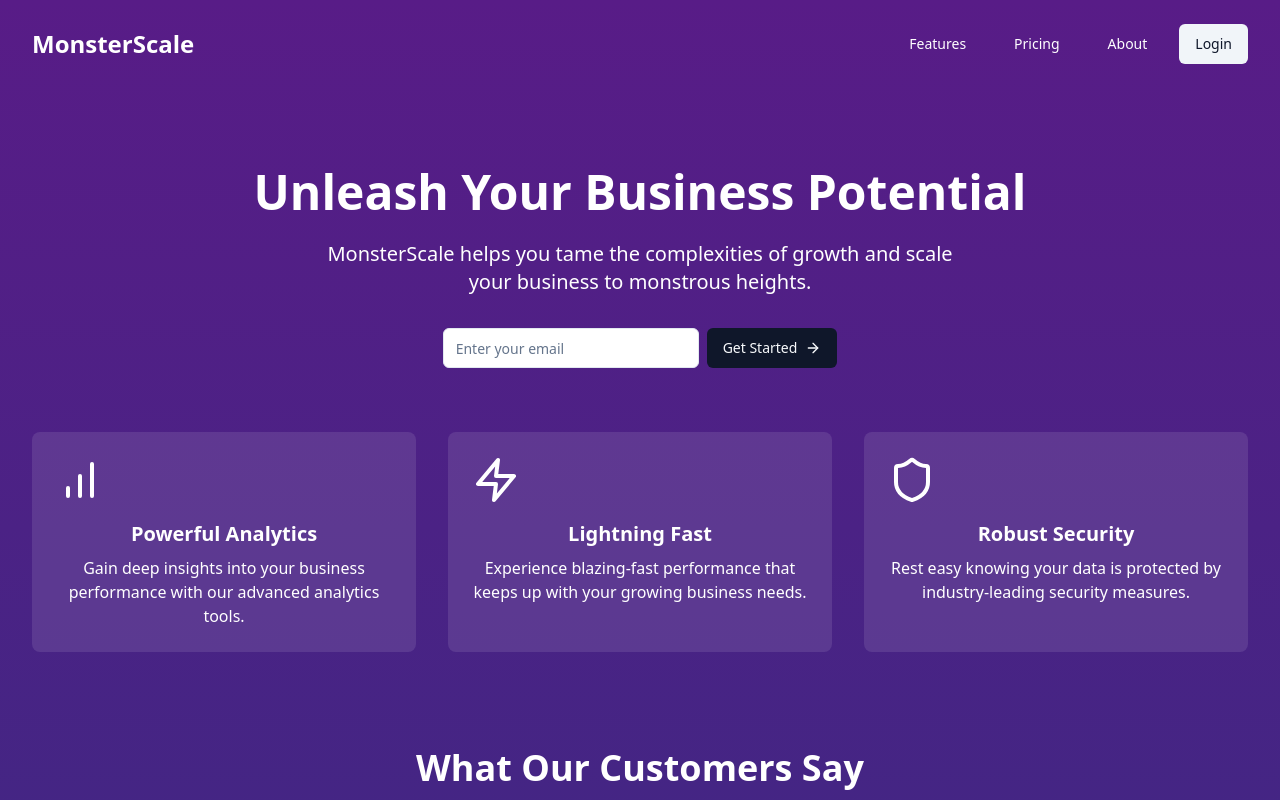
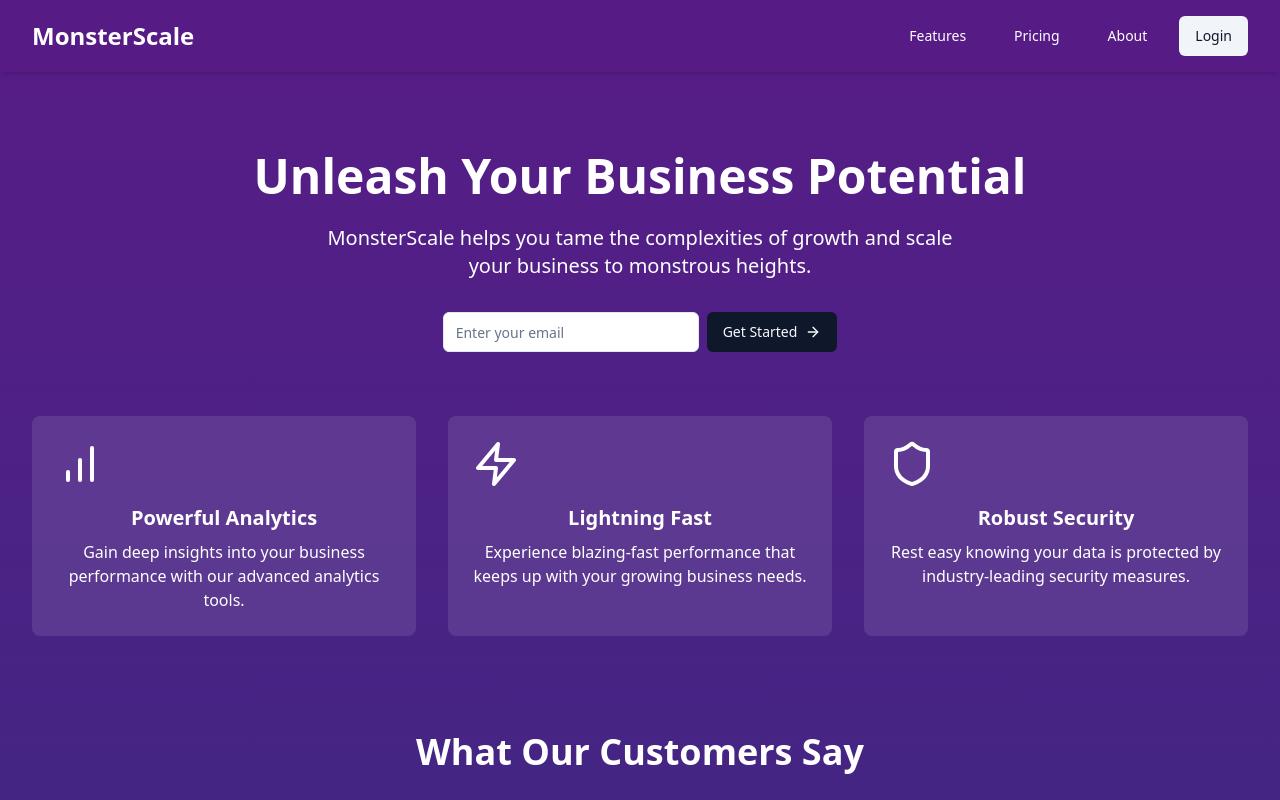
Before and after one commit to Psivasai12/sivasai, a React (Vite) app: page / in a window 1280 px wide. Shown: the top 800 px of the page. Built offline with nearby package versions, Linux system fonts and the light colour scheme.

Commit message:
GPT Engineer Update [skip gpt_engineer]

```diff
--- a/src/pages/Index.jsx
+++ b/src/pages/Index.jsx
@@ -15,8 +15,8 @@ const Index = () => {
 
   return (
     <div className="min-h-screen bg-gradient-to-b from-purple-900 to-indigo-900 text-white">
-      <header className="container mx-auto py-6">
-        <nav className="flex justify-between items-center">
+      <header className="sticky top-0 z-50 bg-purple-900 bg-opacity-90 backdrop-blur-sm shadow-md">
+        <nav className="container mx-auto py-4 flex justify-between items-center">
           <h1 className="text-2xl font-bold">MonsterScale</h1>
           <div className="space-x-4">
             <Button variant="ghost">Features</Button>
```
